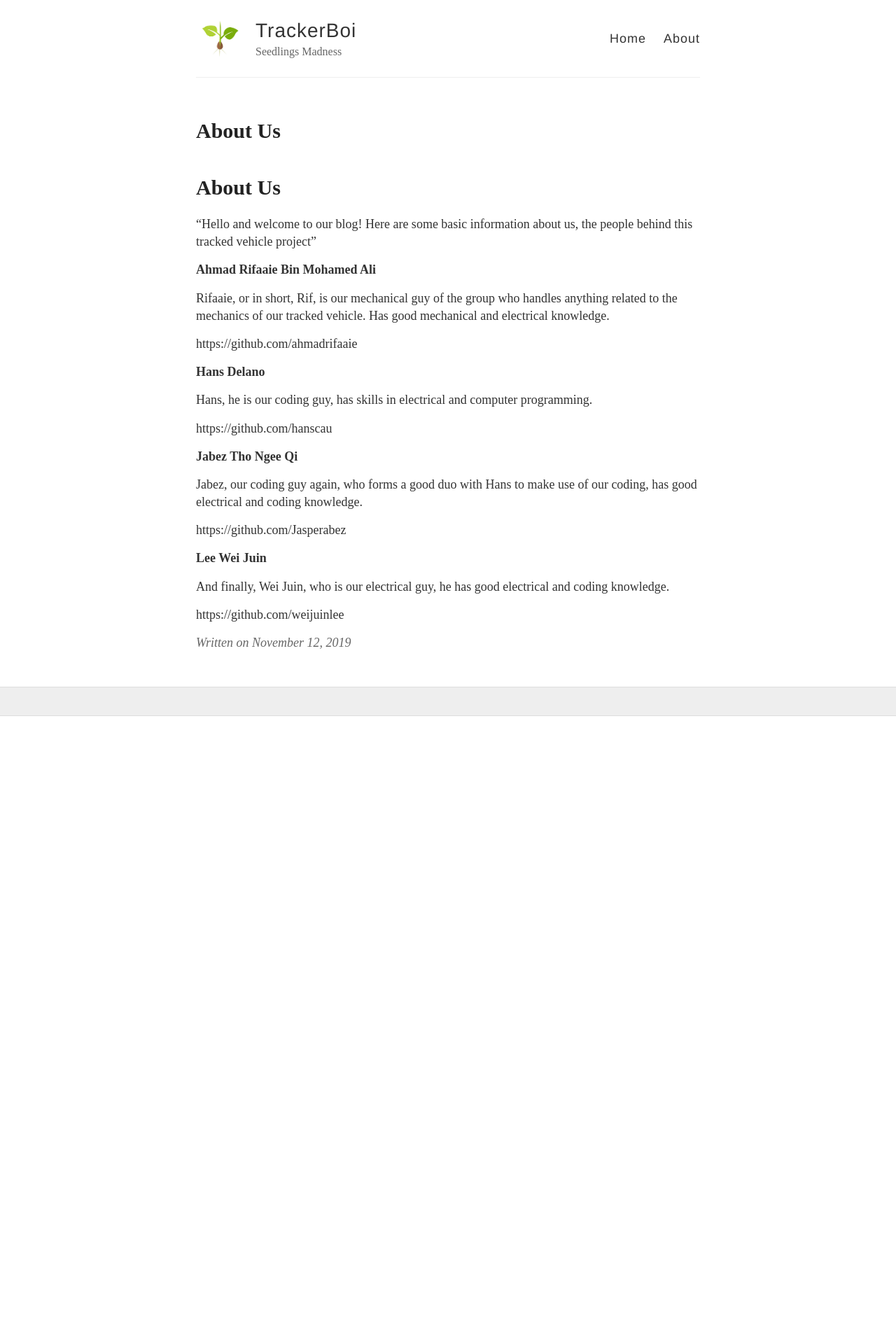
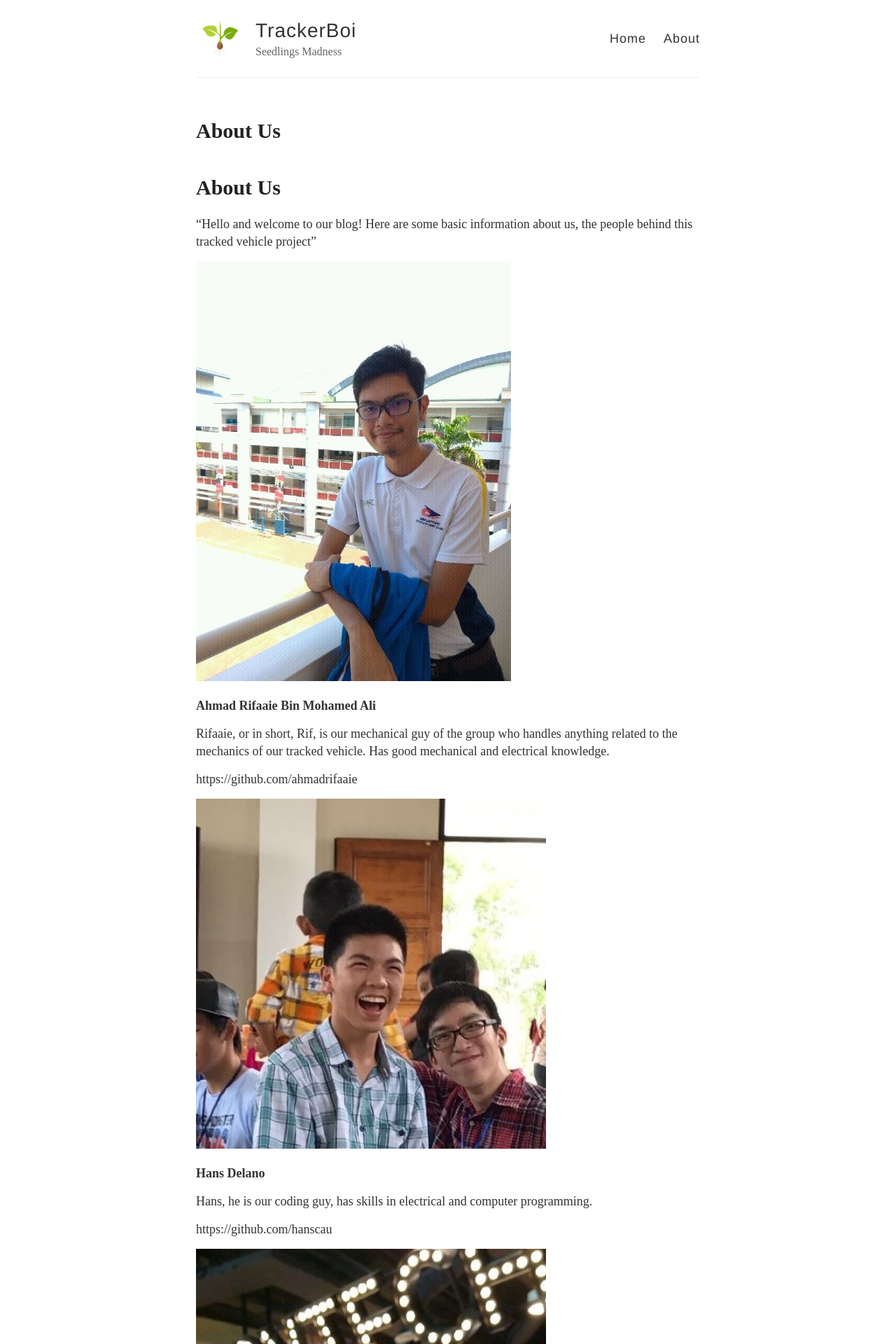
Before and after one commit to Jasperabez/TrackerBoi, a Jekyll site: the page built from _posts/2019-11-12-About-Us.md, in a window 1280 px wide. Shown: the top 1920 px of the page at 70% size. Built offline with Jekyll 4.4.1, drawn with Linux system fonts in a browser that asks for light colours; our own code applies the rules of GitHub Pages for plain Markdown files; before the commit the page ends 1023 px from its top, so only the background shows below that.

Commit message:
picadd
add team members pictures to about us

```diff
--- a/_posts/2019-11-12-About-Us.md
+++ b/_posts/2019-11-12-About-Us.md
@@ -1,6 +1,8 @@
 # About Us
 "Hello and welcome to our blog! Here are some basic information about us, the people behind this tracked vehicle project"
 
+
+![](../images/rifaaie.jpg)
 
 
 **Ahmad Rifaaie Bin Mohamed Ali**
@@ -10,6 +12,8 @@ Rifaaie, or in short, Rif, is our mechanical guy of the group who handles anythi
 https://github.com/ahmadrifaaie
 
 
+![](../images/hans.jpg)
+
 
 **Hans Delano**
 
@@ -17,6 +21,8 @@ Hans, he is our coding guy, has skills in electrical and computer programming.
 
 https://github.com/hanscau
 
+
+![](../images/jabez.jpg)
 
 
 **Jabez Tho Ngee Qi**
@@ -26,6 +32,8 @@ Jabez, our coding guy again, who forms a good duo with Hans to make use of our c
 https://github.com/Jasperabez
 
 
+![](../images/weijuin.jpg)
+
 
 **Lee Wei Juin**
 
```
